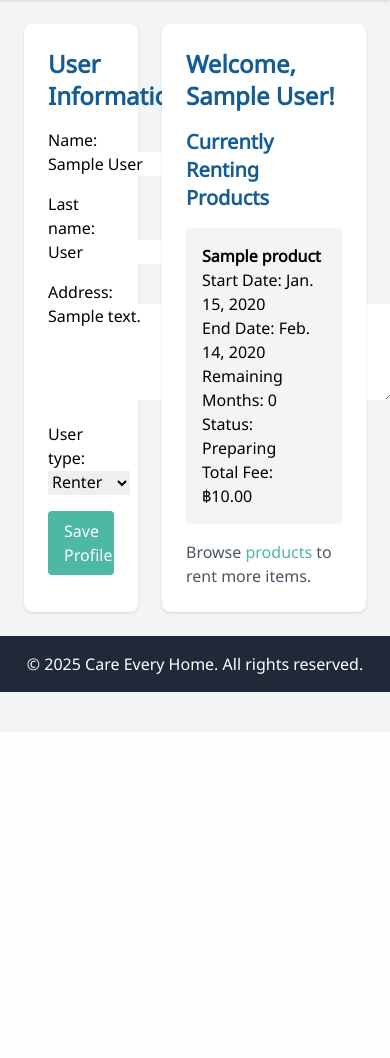
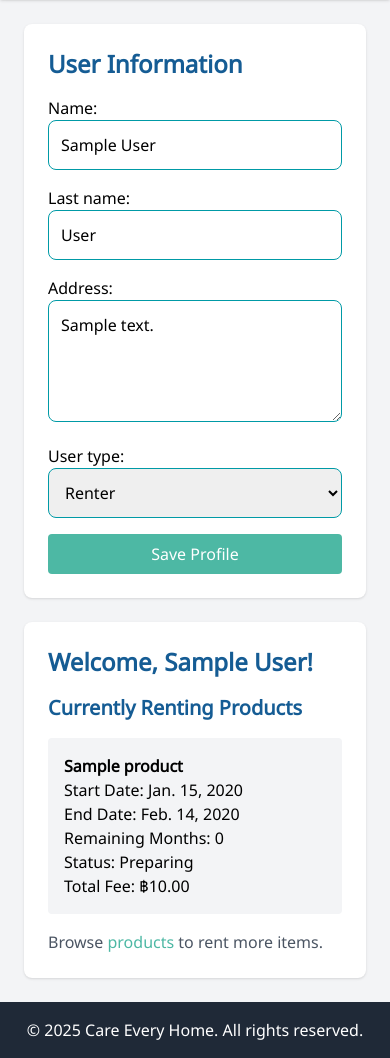
Before and after one commit to DuangjaiWork/dsi202_2025, a Django app: page /profile/ in a window 390 px wide. Shown: the part 112-1170 px from the top of the page. Before the commit the page ends 804 px from the top, so only its background shows below. Run offline with Django 4.2, Linux system fonts and the light colour scheme; a user stored in the database is signed in; tables that the repository leaves empty hold one stand-in row (values such as "Sample post"); some libraries are stand-ins or nearby versions.

Commit message:
Phone Screen

```diff
--- a/myproject/myapp/forms.py
+++ b/myproject/myapp/forms.py
@@ -12,7 +12,7 @@ class RentalForm(forms.ModelForm):
         model = Rental
         fields = ['start_date', 'rental_months']
         widgets = {
-            'start_date': forms.DateInput(attrs={'type': 'date'}),
+            'start_date': forms.DateInput(attrs={'type': 'date', 'class': 'w-full p-3 border border-[#009aa6] rounded-lg'}),
         }
 
 class UserProfileForm(forms.ModelForm):
@@ -20,8 +20,10 @@ class UserProfileForm(forms.ModelForm):
         model = UserProfile
         fields = ['name', 'last_name', 'address', 'user_type']
         widgets = {
-            'user_type': forms.Select(choices=USER_TYPE_CHOICES),
-            'address': forms.Textarea(attrs={'rows': 4}),
+            'name': forms.TextInput(attrs={'class': 'w-full p-3 border border-[#009aa6] rounded-lg'}),
+            'last_name': forms.TextInput(attrs={'class': 'w-full p-3 border border-[#009aa6] rounded-lg'}),
+            'address': forms.Textarea(attrs={'rows': 4, 'class': 'w-full p-3 border border-[#009aa6] rounded-lg'}),
+            'user_type': forms.Select(choices=USER_TYPE_CHOICES, attrs={'class': 'w-full p-3 border border-[#009aa6] rounded-lg'}),
         }
 
 class DonationForm(forms.ModelForm):
@@ -29,8 +31,9 @@ class DonationForm(forms.ModelForm):
         model = Donation
         fields = ['product_name', 'description', 'image']
         widgets = {
-            'description': forms.Textarea(attrs={'rows': 4}),
-            'image': forms.ClearableFileInput(attrs={'accept': 'image/*'}),
+            'product_name': forms.TextInput(attrs={'class': 'w-full p-3 border border-[#009aa6] rounded-lg'}),
+            'description': forms.Textarea(attrs={'rows': 4, 'class': 'w-full p-3 border border-[#009aa6] rounded-lg'}),
+            'image': forms.ClearableFileInput(attrs={'accept': 'image/*', 'class': 'w-full p-3 border border-[#009aa6] rounded-lg'}),
         }
 
 class ReviewForm(forms.ModelForm):
--- a/myproject/myapp/templates/myapp/user.html
+++ b/myproject/myapp/templates/myapp/user.html
@@ -1,12 +1,11 @@
-<!-- myapp/templates/myapp/user.html -->
 {% extends 'myapp/base.html' %}
 
 {% block title %}User Profile - Care Every Home{% endblock %}
 
 {% block content %}
-<div class="container mx-auto p-6 flex">
+<div class="container mx-auto p-6 flex flex-col md:flex-row md:gap-6">
     <!-- Sidebar -->
-    <div class="w-1/3 bg-white p-6 rounded-lg shadow mr-6">
+    <div class="w-full md:w-1/3 bg-white p-6 rounded-lg shadow mb-6 md:mb-0">
         <!-- User Information Section -->
         <h2 class="text-2xl font-bold mb-4 text-[#155c94]">User Information</h2>
         <form method="POST" class="space-y-4">
@@ -33,7 +32,7 @@
     <!-- Main Content -->
     {% if user_profile.user_type == 'donater' %}
         <!-- Donated Products (for Donaters) -->
-        <div class="w-2/3 bg-white p-6 rounded-lg shadow">
+        <div class="w-full md:w-2/3 bg-white p-6 rounded-lg shadow">
             <h2 class="text-2xl font-bold mb-4 text-[#155c94]">Donated Products</h2>
             {% if donations %}
                 <ul class="space-y-4">
@@ -52,7 +51,7 @@
         </div>
     {% else %}
         <!-- Currently Renting Products (for Renters) -->
-        <div class="w-2/3 bg-white p-6 rounded-lg shadow">
+        <div class="w-full md:w-2/3 bg-white p-6 rounded-lg shadow">
             <h2 class="text-2xl font-bold mb-4 text-[#155c94]">Welcome, {{ user_profile.name }}!</h2>
             <h3 class="text-xl font-semibold mb-4 text-[#155c94]">Currently Renting Products</h3>
             {% if rentals %}
```
